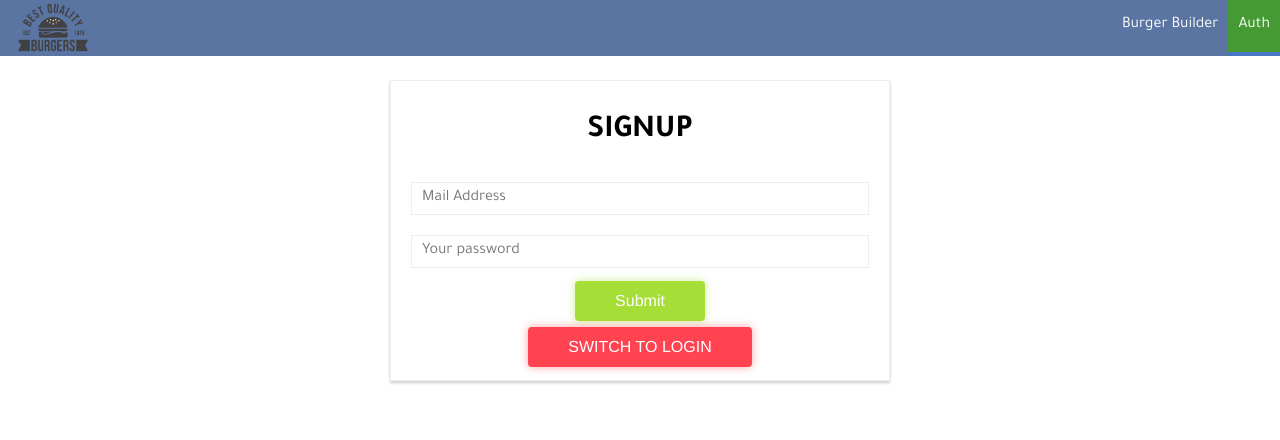
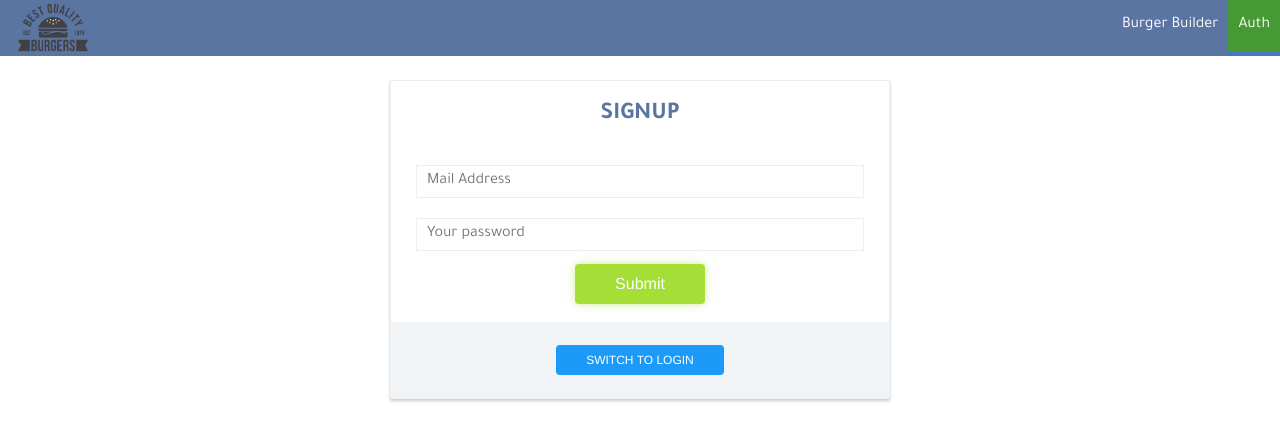
Before and after one commit to myanari/the-burger-builder, a React app: page /auth in a window 1280 px wide. Shown: the top 440 px of the page. Built offline with nearby package versions, Linux system fonts and the light colour scheme.

Commit message:
Login/Signup page much better and beautiful

```diff
--- a/src/components/UI/Button/Button.js
+++ b/src/components/UI/Button/Button.js
@@ -9,17 +9,30 @@ import classnames from 'classnames'
 // My project's: buttonCaution = Max's project: Caution
 class button extends React.Component {
     state = {
-        stdStyles: [
-            btnClasses.button,
-            btnClasses.buttonLongShadow,
-            btnClasses.button3d,
-            btnClasses.buttonBox
-        ]
-    }
+        stdStyles: [btnClasses.button]
+    };
     componentDidMount() {
-        if (this.props.children) {
-            let styles = [btnClasses.button, btnClasses.buttonRounded, btnClasses.buttonGlow];
+        if (this.props.children && typeof this.props.children === 'string') {
+            let styles = this.state.stdStyles.concat(
+              btnClasses.buttonRounded,
+              btnClasses.buttonGlow
+            );
             this.setState({stdStyles: styles});
+        } else {
+            let boxStyle = this.state.stdStyles.concat(
+              btnClasses.buttonLongShadow,
+              btnClasses.buttonBox,
+              btnClasses.button3d
+            );
+            this.setState({stdStyles: boxStyle})
+        }
+
+        if (this.props.isSmall) {
+            let smallStyle = this.state.stdStyles.concat(
+              btnClasses.buttonSmall,
+              btnClasses.buttonRounded
+            );
+            this.setState({stdStyles: smallStyle});
         }
     }
 
@@ -39,6 +52,6 @@ class button extends React.Component {
         return(btn);
     }
 
-};
+}
 
 export default button;
--- a/src/containers/Auth/Auth.css
+++ b/src/containers/Auth/Auth.css
@@ -1,11 +1,26 @@
 .Auth {
-    margin: 5rem auto;
+    margin: 5rem auto 0 auto;
     width: 80%;
     text-align: center;
     box-shadow: 0 2px 3px #ccc;
     border: 1px solid #eee;
+    box-sizing: border-box;
+}
+
+.AuthMode {
+    margin: 10px 0 0 0;
+    color: #5b75a3;
     padding: 10px;
-    box-sizing: border-box;
+}
+
+.Form {
+    padding: 15px;
+}
+
+.SwitchButton {
+    width: auto;
+    padding: 20px 10px;
+    background-color: #f1f4f6;
 }
 
 @media (min-width: 600px) {
--- a/src/containers/Auth/Auth.js
+++ b/src/containers/Auth/Auth.js
@@ -1,4 +1,4 @@
-import React, { Component } from 'react';
+import React, {Component, Fragment} from 'react';
 import { connect } from 'react-redux';
 import { Redirect } from 'react-router-dom';
 
@@ -106,17 +106,20 @@ class Auth extends Component {
 		}
 
 		let showing = (
-			<div>
-				<h1>{ !this.state.isSignup ? 'LOGIN' : 'SIGNUP' }</h1>
+			<Fragment>
+				<h2 className={styles.AuthMode}>{ !this.state.isSignup ? 'LOGIN' : 'SIGNUP' }</h2>
 				{ errorMessage }
-				<form onSubmit={this.onSubmitHandler}>
+				<form onSubmit={this.onSubmitHandler} className={styles.Form}>
 					{ form }
 					<Button btnType="buttonAction">Submit</Button>
 				</form>
-				<Button
-					clicked={this.switchAuthModeHandler}
-					btnType="buttonCaution">SWITCH TO { this.state.isSignup ? 'LOGIN' : 'SIGNUP' }</Button>
-			</div>
+				<div className={styles.SwitchButton}>
+					<Button
+						isSmall
+						clicked={this.switchAuthModeHandler}
+						btnType="buttonPrimary">SWITCH TO { this.state.isSignup ? 'LOGIN' : 'SIGNUP' }</Button>
+				</div>
+			</Fragment>
 		);
 
 		if (this.props.loading) {
@@ -124,10 +127,12 @@ class Auth extends Component {
 		}
 
 		return (
+			<Fragment>
 			<div className={styles.Auth}>
 				{authRedirect}
 				{showing}
 			</div>
+			</Fragment>
 		);
 	}
 }
```
Also changed, not shown: 1 other file (tests, documents, lock files or other folders).
